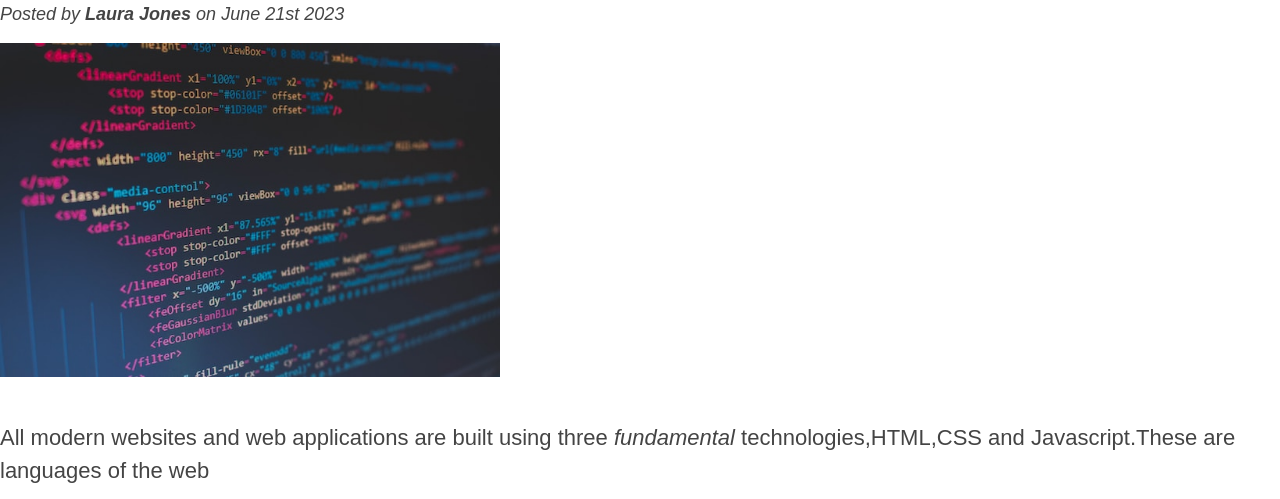
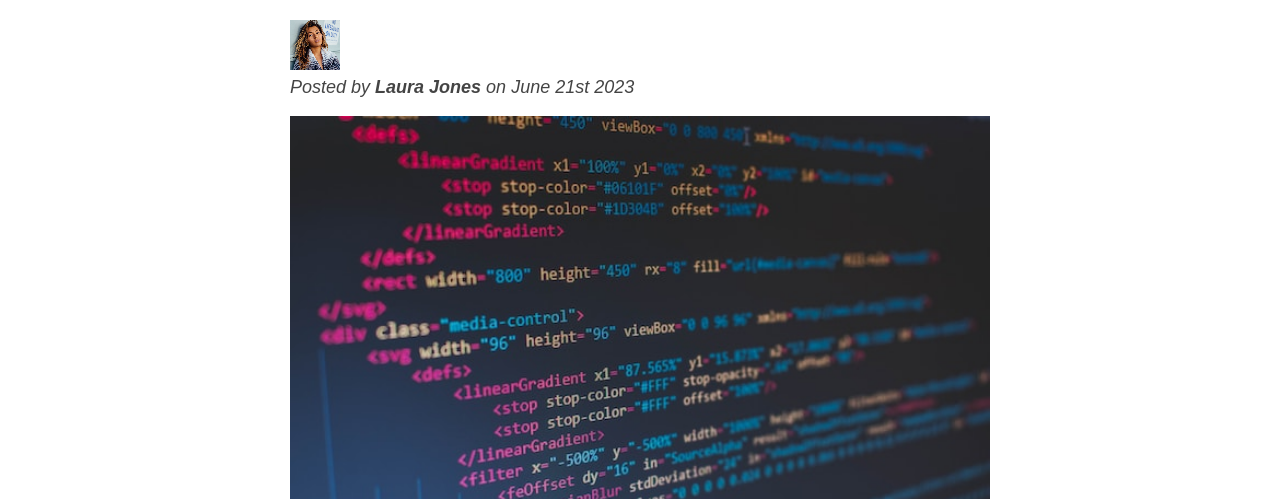
Before and after one commit to Jadline/Web-Development-101, a plain HTML site: page css-101/index.html in a window 1280 px wide. Shown: the part 280-779 px from the top of the page. Drawn offline with Linux system fonts and the light colour scheme.

Commit message:
updating css

```diff
--- a/css-101/index.html
+++ b/css-101/index.html
@@ -14,6 +14,7 @@
         <h5>The basic language of the web HTML</h5>
         <h6>The basic language of the web HTML</h6>
         -->
+        <div class="container">
             <header class = "main-header">
                 <h1>📘 The Code Magazine [DEMO]</h1>
                 <nav>
@@ -30,7 +31,7 @@
                     <h2>The basic language of the web HTML</h2>
                     <img src= "images/mylady.jpg" alt = "the authors Photo">
                     <p id = "author">Posted by <strong>Laura Jones</strong> on June 21st 2023</p>
-                <img src = "images/smallpic.jpg" alt = "html code on the screen" width = "500"/>
+                    <img src = "images/smallpic.jpg" alt = "html code on the screen" width = "500"  class="post-image"/>
                 </header>
                 <p>All modern websites and web applications are built using
                     three <em>fundamental</em> technologies,HTML,CSS and Javascript.These are languages
@@ -87,5 +88,6 @@
             <footer>
                 <p id = "copyright" class ="copyright text">Copyright &copy; 2023</p>
             </footer>
+        </div>
     </body>
 </html>
--- a/css-101/style.css
+++ b/css-101/style.css
@@ -20,12 +20,14 @@ body{
     background-color: #f7f7f7;
     padding:20px 40px;
     margin-bottom:60px;
+    height:80px;
 }
 aside{
     background-color:#f7f7f7;
     border-top:5px solid #109Bad;
     border-bottom:5px solid #109Bad;
     padding:50px 0;
+    width:500px;
 }
 .post-header{
     margin-bottom:40px;
@@ -194,3 +196,12 @@ the last one(in the css code)
 nav{
     font-size:18px;
 }
+.container{
+    width:700px;
+    margin:0 auto;
+}
+/* you set the height to auto if its already specified in html */
+.post-image{
+    width :100%;
+
+}
```
Lines whose indentation alone changed are shown as unchanged.
